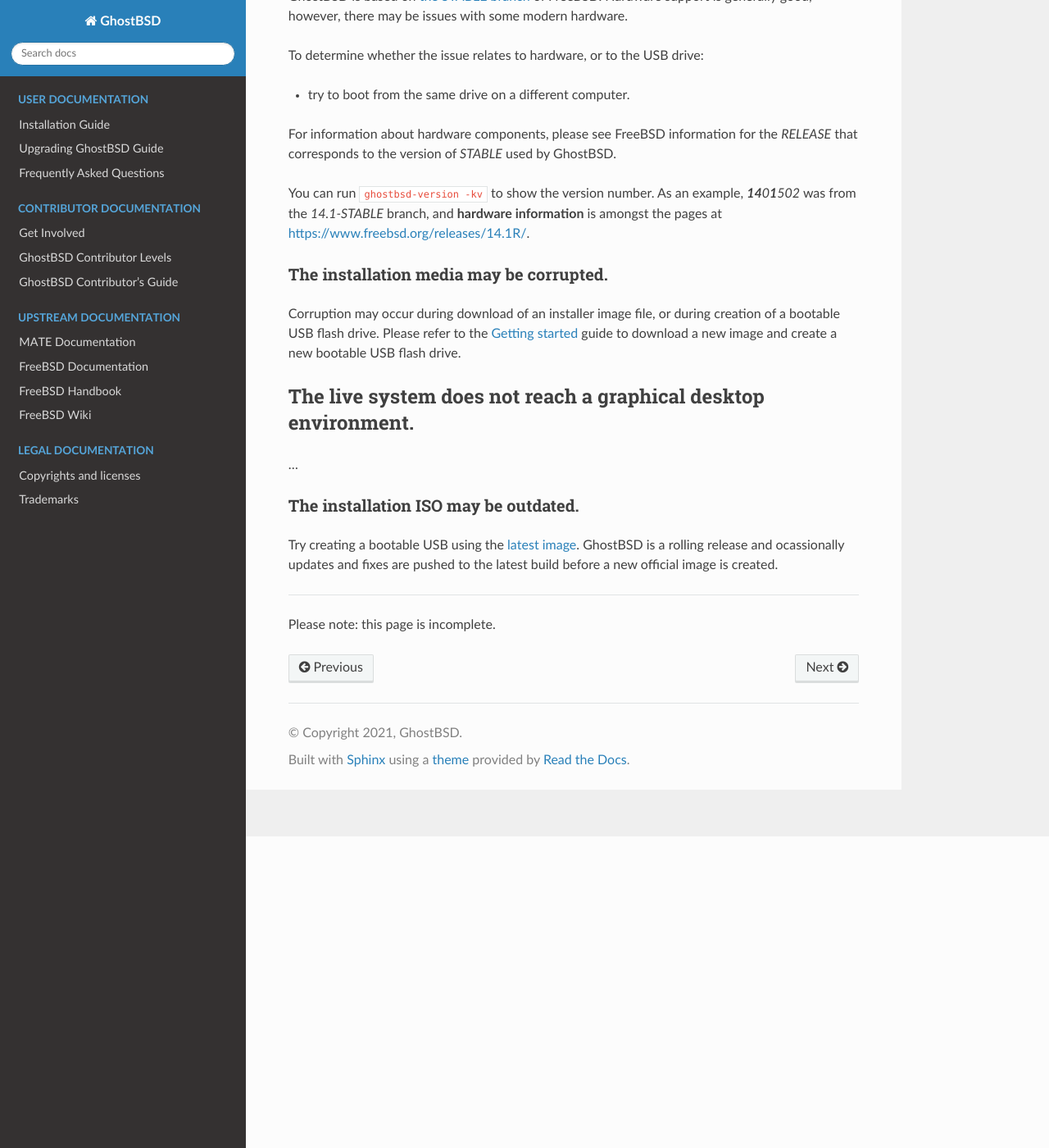
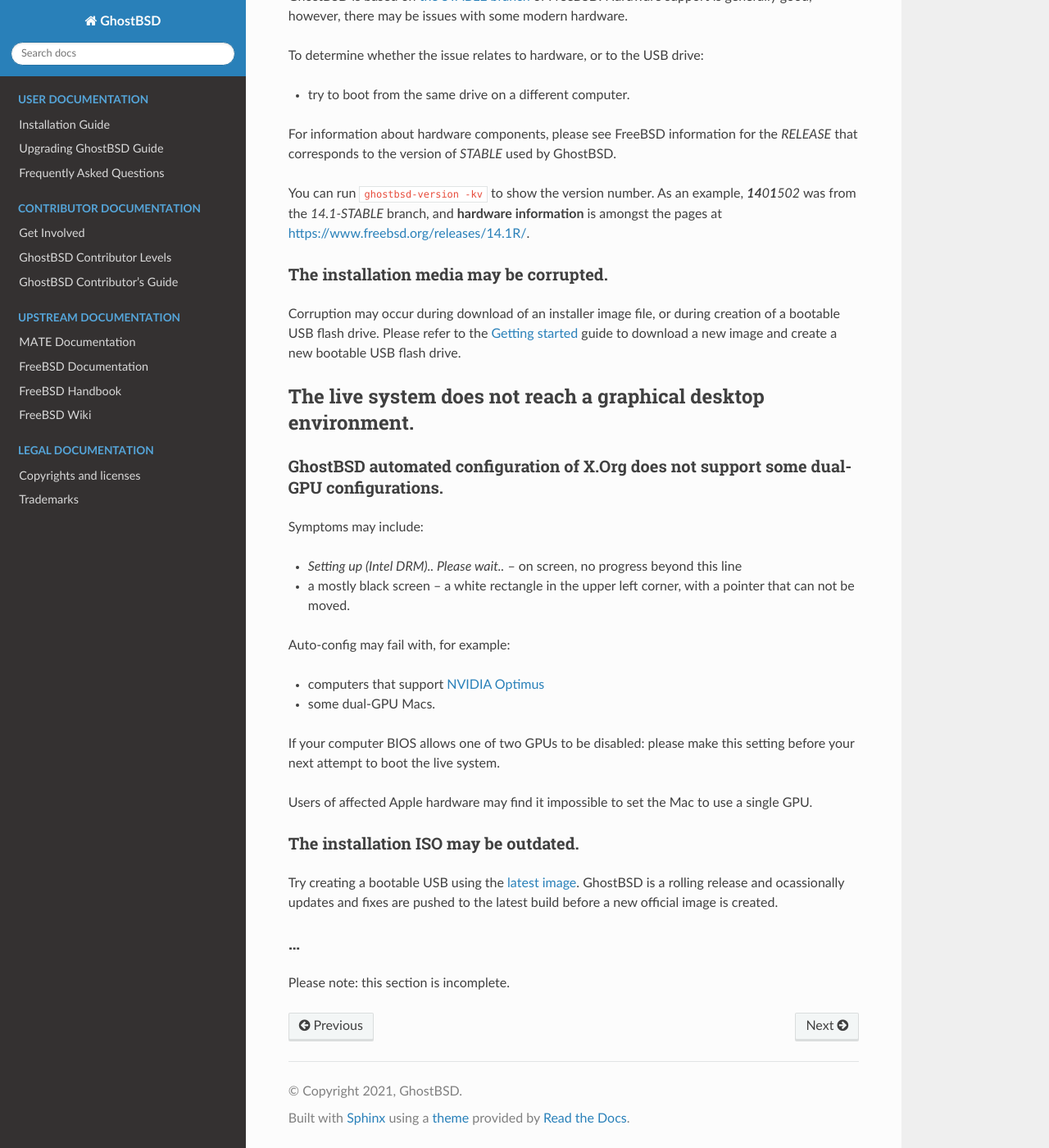
Before and after one commit to ghostbsd/documentation, a Sphinx documentation site: the page built from source/user/installation-guide/troubleshooting.md, in a window 1280 px wide and 1400 px high, scrolled down 380 px. Shown: the whole window at 82% size. Built offline with Sphinx 7.4.7 and the Read the Docs theme 3.1.0, drawn with Linux system fonts in a browser that asks for light colours.

Commit message:
Troubleshooting: dual-GPU scenarios
The first of the two symptoms is based on
https://old.reddit.com/r/GhostBSD/comments/1h3cpjm/problem_for_install_ghostbsd/m3ljzbu/?context=2

The second is based on https://github.com/ghostbsd/issues/issues/14

Revert to 'section' (not 'page') to describe what is incomplete.

```diff
--- a/source/user/installation-guide/troubleshooting.md
+++ b/source/user/installation-guide/troubleshooting.md
@@ -27,13 +27,27 @@
 
 ## The live system does not reach a graphical desktop environment.
 
-…
+### GhostBSD automated configuration of X.Org does not support some dual-GPU configurations.
+
+Symptoms may include:
+
+- _Setting up (Intel DRM).. Please wait.._ -- on screen, no progress beyond this line
+- a mostly black screen -- a white rectangle in the upper left corner, with a pointer that can not be moved.
+
+Auto-config may fail with, for example:
+
+- computers that support [NVIDIA Optimus](https://en.wikipedia.org/wiki/Nvidia_Optimus)
+- some dual-GPU Macs.
+
+If your computer BIOS allows one of two GPUs to be disabled: please make this setting before your next attempt to boot the live system.
+
+Users of affected Apple hardware may find it impossible to set the Mac to use a single GPU.
 
 ### The installation ISO may be outdated.
 
 Try creating a bootable USB using the [latest image](https://www.ghostbsd.org/download).
 GhostBSD is a rolling release and ocassionally updates and fixes are pushed to the latest build before a new official image is created.
 
-----
+### …
 
-Please note: this page is incomplete.
+Please note: this section is incomplete.
```
